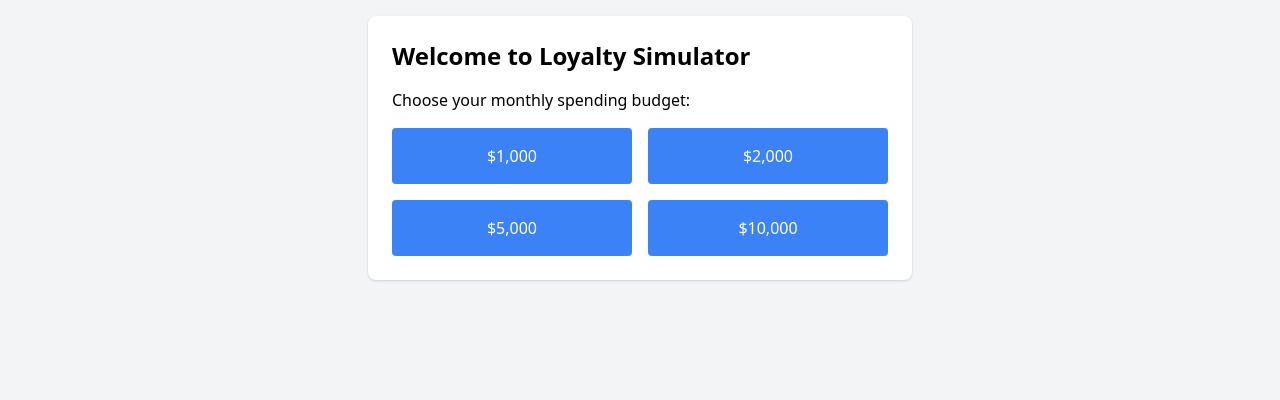
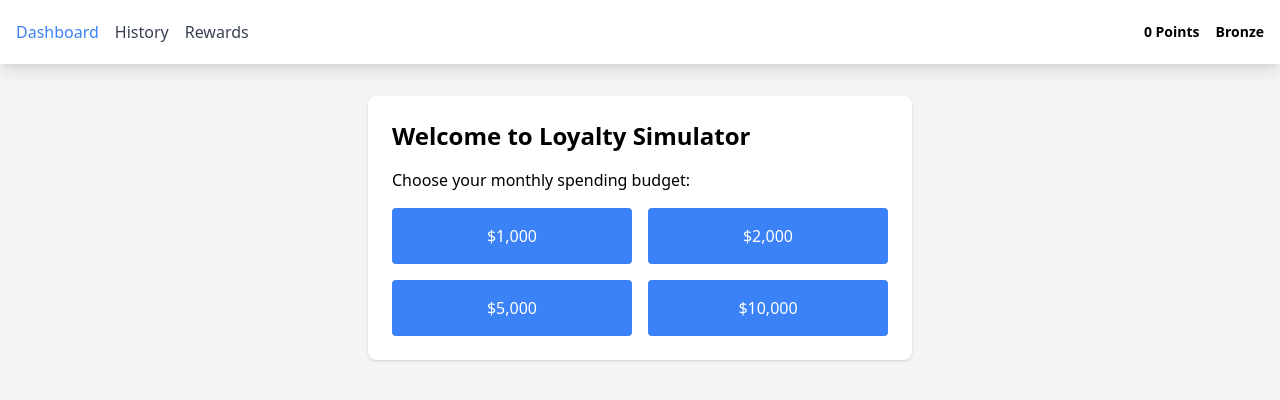
Before and after one commit to flow-33/Loyalty01, a Flask app: page / in a window 1280 px wide. Shown: the top 400 px of the page. Run offline with Flask 3, Linux system fonts and the light colour scheme; data that the repository does not hold is empty; some libraries are stand-ins or nearby versions.

Commit message:
Fixed dashboard reset and improved rewards layout

```diff
--- a/app.py
+++ b/app.py
@@ -1,6 +1,7 @@
 from flask import Flask, jsonify, request, render_template
 from flask_cors import CORS
 from datetime import datetime
+import os
 import json
 
 app = Flask(__name__)
@@ -19,6 +20,14 @@ class User:
         self.tier = 'Bronze'
         self.history = []
         self.current_month = datetime.now().month
+        self.redeemed_rewards = []
+        self.last_tier = 'Bronze'
+
+    def check_tier_up(self):
+        old_tier = self.last_tier
+        new_tier = self.tier
+        self.last_tier = new_tier
+        return old_tier != new_tier
 
     def reset_monthly_stats(self):
         self.monthly_spent = 0
@@ -97,12 +106,15 @@ def simulate_transaction():
     user.monthly_spent += amount
 
     # Update tier
+    old_tier = user.tier
     if user.total_spent >= 10000:
         user.tier = 'Platinum'
     elif user.total_spent >= 5000:
         user.tier = 'Gold'
     elif user.total_spent >= 1000:
         user.tier = 'Silver'
+
+    tier_changed = old_tier != user.tier
 
     # Add to history
     user.history.append({
@@ -111,6 +123,33 @@ def simulate_transaction():
         'category': category,
         'pointsEarned': earned_points,
         'tier': user.tier
+    })
+
+    return jsonify({
+        **user.to_dict(),
+        'tierUp' : tier_changed,
+        'newTier' : user.tier if tier_changed else None
+    })
+
+@app.route('/api/redeem', methods=['POST'])
+def redeem_reward():
+    data = request.json
+    user_id = data.get('userId', 'default')
+    points_cost = data.get('points', 0)
+    reward_name = data.get('rewardName', '')
+
+    if user_id not in users:
+        return jsonify({'error': 'User not initialized'}), 404
+
+    user = users[user_id]
+    if user.points < points_cost:
+        return jsonify({'error': 'Not enough points'}), 400
+
+    user.points -= points_cost
+    user.redeemed_rewards.append({
+        'name': reward_name,
+        'cost': points_cost,
+        'date': datetime.now().strftime('%Y-%m-%d %H:%M')
     })
 
     return jsonify(user.to_dict())
@@ -126,5 +165,24 @@ def advance_month():
     users[user_id].reset_monthly_stats()
     return jsonify(users[user_id].to_dict())
 
+@app.route('/history')
+def history():
+    return render_template('history.html')
+
+@app.route('/rewards')
+def rewards():
+    return render_template('rewards.html')
+
+@app.route('/api/user/<user_id>')
+def get_user(user_id):
+    if user_id not in users:
+        users[user_id] = User(1000)  # Default budget
+    return jsonify(users[user_id].to_dict())
+
 if __name__ == '__main__':
-    app.run(debug=True)
+    # Use environment variable to detect if we're running on Railway
+    if os.getenv('RAILWAY_ENVIRONMENT'):
+        app.run(host='0.0.0.0', port=os.getenv('PORT', 8080))
+    else:
+        # Local development
+        app.run(debug=True, port=5000)
--- a/templates/index.html
+++ b/templates/index.html
@@ -5,8 +5,24 @@
     <meta name="viewport" content="width=device-width, initial-scale=1.0">
     <title>Loyalty Program</title>
     <link href="https://cdn.jsdelivr.net/npm/tailwindcss@2.2.19/dist/tailwind.min.css" rel="stylesheet">
+    <script src="https://cdn.jsdelivr.net/npm/canvas-confetti@1.4.0/dist/confetti.browser.min.js"></script>
 </head>
 <body class="bg-gray-100">
+    <nav class="bg-white shadow-lg mb-4">
+        <div class="container mx-auto px-4">
+            <div class="flex justify-between h-16">
+                <div class="flex space-x-4 items-center">
+                    <a href="/" class="text-blue-500">Dashboard</a>
+                    <a href="/history" class="text-gray-700 hover:text-blue-500">History</a>
+                    <a href="/rewards" class="text-gray-700 hover:text-blue-500">Rewards</a>
+                </div>
+                <div class="flex items-center space-x-4">
+                    <span id="navPoints" class="text-sm font-semibold">0 Points</span>
+                    <span id="navTier" class="text-sm font-semibold">Bronze</span>
+                </div>
+            </div>
+        </div>
+    </nav>
     <div id="setupScreen" class="container mx-auto p-4 max-w-xl">
         <div class="bg-white rounded-lg shadow p-6">
             <h1 class="text-2xl font-bold mb-4">Welcome to Loyalty Simulator</h1>
@@ -58,8 +74,13 @@
 
             <!-- Transaction History -->
             <div class="p-4 border-t">
-                <h2 class="font-bold mb-2">Recent Transactions</h2>
-                <div id="history" class="space-y-2 max-h-40 overflow-y-auto"></div>
+                <div class="flex justify-between items-center mb-4">
+                    <h2 class="font-bold">Recent Activity</h2>
+                    <a href="/history" class="text-blue-500 hover:text-blue-700 text-sm">View All →</a>
+                </div>
+                <div id="history" class="space-y-2">
+                    <!-- Only last 3 transactions will show here -->
+                </div>
             </div>
 
             <!-- Next Month Button -->
@@ -102,6 +123,11 @@
 
             const data = await response.json();
             updateDashboard(data);
+
+            // Check for tier up after updating dashboard
+            if (data.tierUp) {
+                celebrateNewTier(data.newTier);
+            }
         } catch (error) {
             console.error('Error:', error);
         }
@@ -118,6 +144,11 @@
     }
 
     function updateDashboard(data) {
+        // Update navigation bar stats
+        document.getElementById('navPoints').textContent = `${data.points} Points`;
+        document.getElementById('navTier').textContent = data.tier;
+
+        // Update main dashboard stats
         document.getElementById('currentTier').textContent = data.tier;
         document.getElementById('pointsBalance').textContent = data.points;
         document.getElementById('totalSpent').textContent = data.totalSpent;
@@ -125,10 +156,12 @@
         document.getElementById('monthlyBudget').textContent = data.monthlyBudget;
         document.getElementById('flightsLeft').textContent = 2 - data.flightsThisMonth;
 
+        // Update progress bar
         const progress = (data.monthlySpent / data.monthlyBudget) * 100;
         document.getElementById('monthlyProgress').style.width = `${progress}%`;
 
-            const historyHtml = data.history.slice(-5).reverse().map(transaction => `
+        // Update recent transactions (showing only last 3)
+        const historyHtml = data.history.slice(-3).reverse().map(transaction => `
             <div class="p-2 bg-gray-50 rounded flex justify-between items-center">
                 <div>
                     <div class="font-medium">${transaction.category}: $${transaction.amount}</div>
@@ -136,13 +169,62 @@
                 </div>
                 <div class="text-right">
                     <div class="text-sm">+${transaction.pointsEarned} pts</div>
-                        <div class="text-xs text-gray-500">${transaction.tier}</div>
                 </div>
             </div>
         `).join('');
 
         document.getElementById('history').innerHTML = historyHtml;
     }
+
+    function celebrateNewTier(newTier) {
+        // Customize confetti colors based on tier
+        const colors = {
+            'Silver': ['#C0C0C0', '#808080', '#FFFFFF'],
+            'Gold': ['#FFD700', '#DAA520', '#FFFFFF'],
+            'Platinum': ['#E5E4E2', '#FFFFFF', '#C0C0C0']
+        };
+
+        // Launch confetti
+        confetti({
+            particleCount: 100,
+            spread: 70,
+            origin: { y: 0.6 },
+            colors: colors[newTier]
+        });
+
+        // Show celebration modal
+        const modal = document.createElement('div');
+        modal.className = 'fixed top-0 left-0 w-full h-full bg-black bg-opacity-50 flex items-center justify-center z-50';
+        modal.innerHTML = `
+            <div class="bg-white p-8 rounded-lg text-center">
+                <h2 class="text-2xl font-bold mb-4">Congratulations! 🎉</h2>
+                <p>You've reached ${newTier} tier!</p>
+                <button onclick="this.parentElement.parentElement.remove()"
+                        class="mt-4 px-4 py-2 bg-blue-500 text-white rounded hover:bg-blue-600">
+                    Continue
+                </button>
+            </div>
+        `;
+        document.body.appendChild(modal);
+    }
+    async function checkExistingUser() {
+        try {
+            const response = await fetch(`/api/user/${userId}`);
+            const data = await response.json();
+
+            if (data.totalSpent > 0 || data.monthlySpent > 0) {
+                // User exists and has activity, skip setup
+                document.getElementById('setupScreen').classList.add('hidden');
+                document.getElementById('mainScreen').classList.remove('hidden');
+                updateDashboard(data);
+            }
+        } catch (error) {
+            console.error('Error:', error);
+        }
+    }
+
+    // Call this when page loads
+    checkExistingUser();
 </script>
 </body>
 </html>
```
Also changed, not shown: templates/history.html (added, +69 -0 lines), templates/rewards.html (added, +104 -0 lines). Lines whose indentation alone changed are shown as unchanged.
